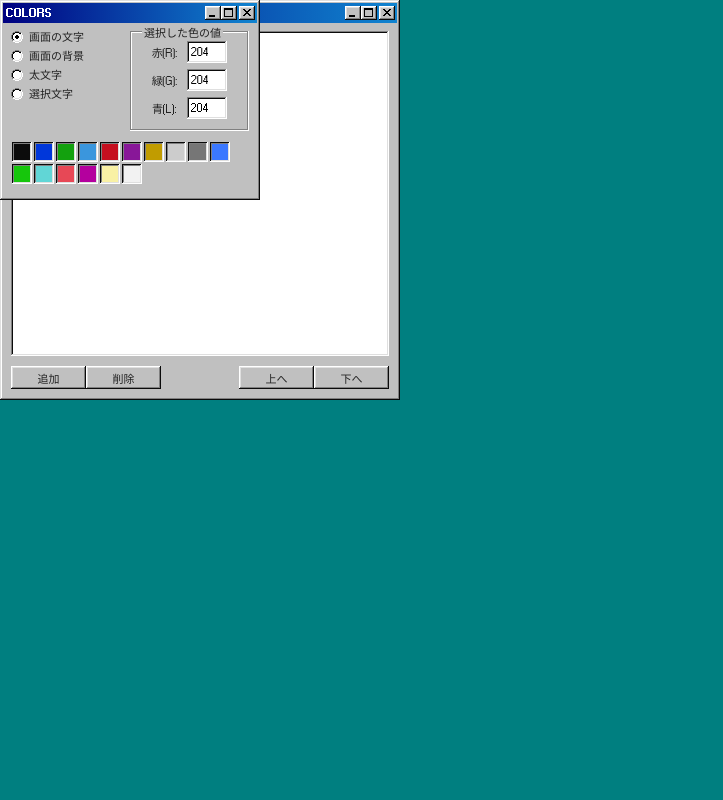
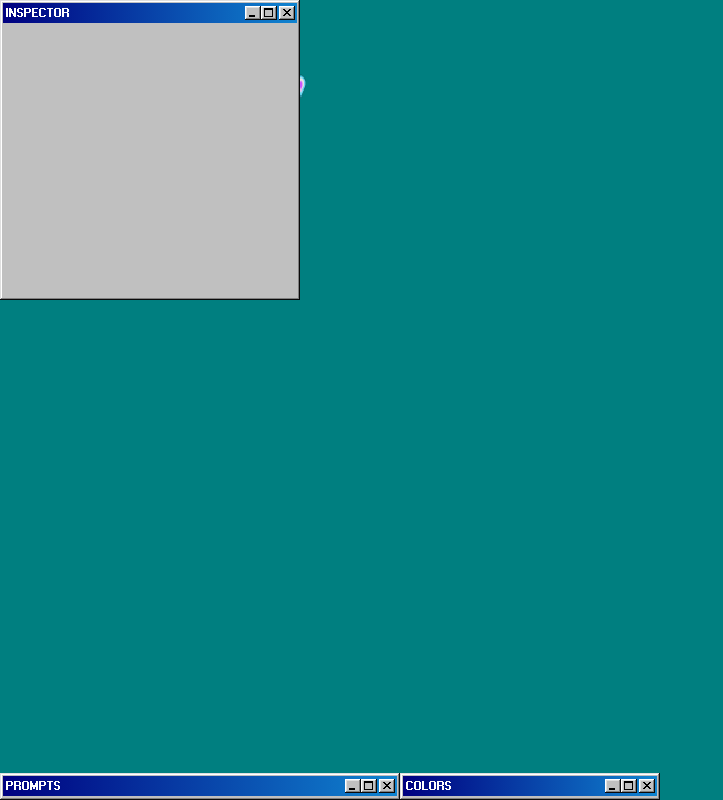
Before and after one commit to RyotaKITA-12/terminalKakeGohan, a React (Vite) app in the folder app/: page / in a window 1280 px wide. Shown: the whole page, without its empty margins (0-723 px from the left). Built offline with nearby package versions, Linux system fonts and the light colour scheme.

Commit message:
improve: make minimilized by default

```diff
--- a/app/src/App.tsx
+++ b/app/src/App.tsx
@@ -22,11 +22,13 @@ const App = () => {
       height: 200,
       minWidth: 260,
       minHeight: 200,
+      minimized: true,
     });
     const Prompts = createWindow("PROMPTS", <Prompt />, {
       width: 400,
       height: 400,
       minWidth: 350,
+      minimized: true,
     });
     const Inspector = createWindow("INSPECTOR", <></>);
     const window: ManagedWindow = {};
--- a/app/src/libs/createWindow.ts
+++ b/app/src/libs/createWindow.ts
@@ -14,12 +14,13 @@ const createWindow = (
     minHeight?: number;
     posX?: number;
     posY?: number;
+    minimized?: boolean;
   }
 ): Window => {
   return {
     id: data?.uuid || generateUuid(),
     isClosable: data?.closable || false,
-    isMinimized: false,
+    isMinimized: data?.minimized || false,
     isMaximized: false,
     pos: { x: data?.posX || 0, y: data?.posY || 0 },
     size: { width: data?.width || 300, height: data?.height || 300 },
```
